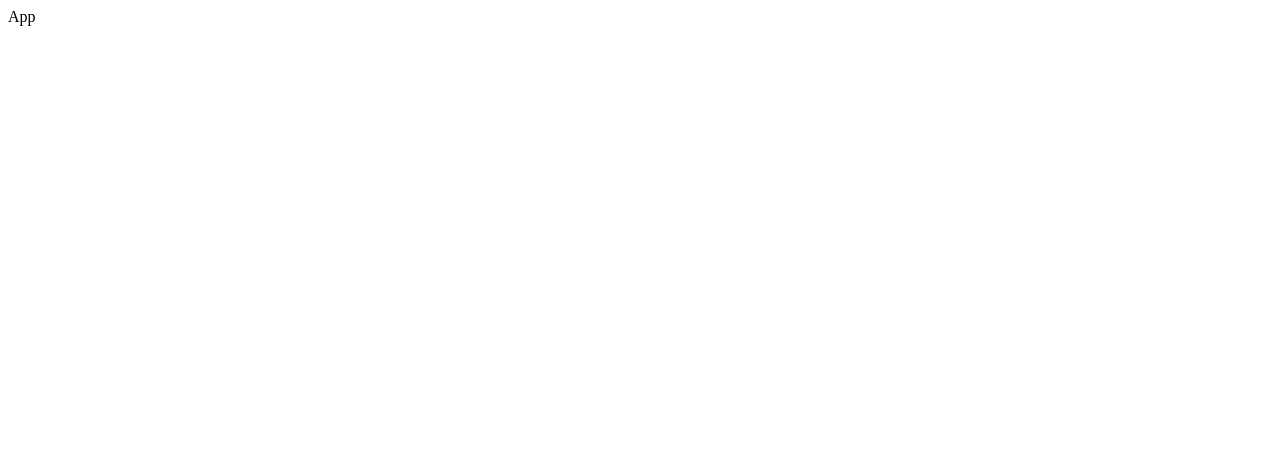
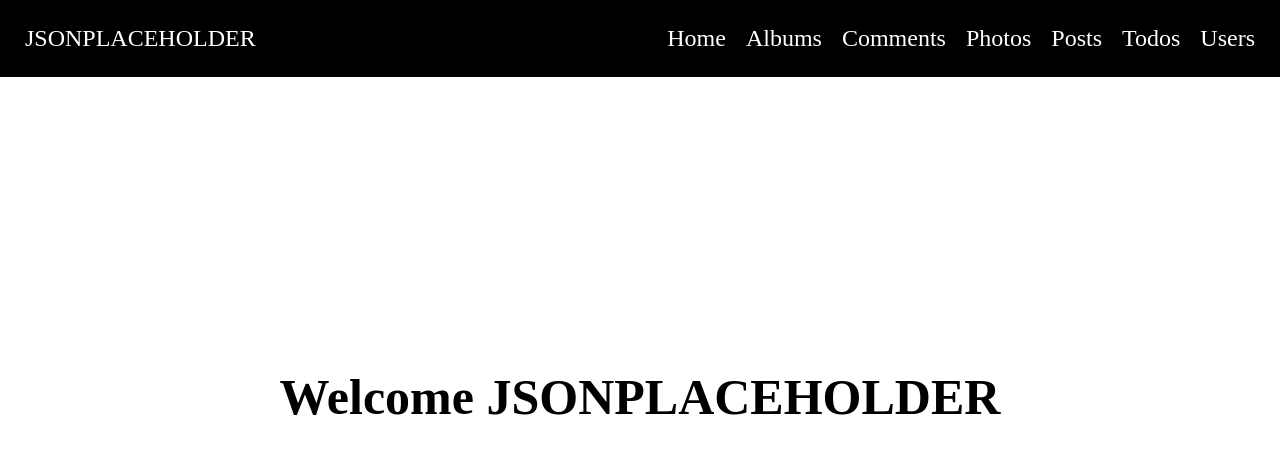
Before and after one commit to Abdulxoliq-1030/typescript-projects, a React (Vite) app: page / in a window 1280 px wide. Shown: the top 454 px of the page. Built offline with nearby package versions, Linux system fonts and the light colour scheme.

Commit message:
albums page complete

```diff
--- a/package.json
+++ b/package.json
@@ -8,14 +8,18 @@
     "preview": "vite preview"
   },
   "dependencies": {
+    "@reduxjs/toolkit": "^1.9.1",
+    "axios": "^1.2.2",
     "bootstrap": "^5.2.1",
     "react": "^18.0.0",
     "react-bootstrap": "^2.5.0",
     "react-dom": "^18.0.0",
     "react-markdown": "^8.0.3",
     "react-qr-code": "^2.0.11",
+    "react-redux": "^8.0.5",
     "react-router-dom": "^6.4.1",
     "react-select": "^5.4.0",
+    "sass": "^1.57.1",
     "uuid": "^9.0.0"
   },
   "devDependencies": {
--- a/src/App.tsx
+++ b/src/App.tsx
@@ -1,9 +1,16 @@
-import React from "react";
+import React, { useEffect } from "react";
+import { Navbar } from "./components";
+import Routes from "./routes/routes";
 
 interface AppProps {}
 
 const App: React.FC<AppProps> = () => {
-  return <div>App</div>;
+  return (
+    <>
+      <Navbar />
+      <Routes />
+    </>
+  );
 };
 
 export default App;
--- /dev/null
+++ b/src/components/index.ts
@@ -0,0 +1 @@
+export {default as Navbar} from "./navbar/navbar"
--- /dev/null
+++ b/src/components/navbar/navbar.tsx
@@ -0,0 +1,25 @@
+import React from "react";
+import { Link } from "react-router-dom";
+import { routes } from "../../routes/config";
+import cls from "./style.module.scss";
+
+interface NavbarProps {}
+
+const Navbar: React.FC<NavbarProps> = () => {
+  return (
+    <div className={cls.wrapper}>
+      <Link className={cls.title} to="/">
+        JSONPLACEHOLDER
+      </Link>
+      <div className={cls.links}>
+        {routes.map((route) => (
+          <Link key={route.path} to={route.path}>
+            {route.title}
+          </Link>
+        ))}
+      </div>
+    </div>
+  );
+};
+
+export default Navbar;
--- /dev/null
+++ b/src/components/navbar/style.module.scss
@@ -0,0 +1,35 @@
+body {
+	margin: 0;
+	padding: 0;
+}
+
+.wrapper {
+	background-color: #000;
+	padding: 25px;
+	color: #fff;
+	display: flex;
+	justify-content: space-between;
+	align-items: center;
+
+	.title {
+		color: #fff;
+		font-size: 24px;
+		text-decoration: none;
+	}
+
+	.links {
+		display: flex;
+		gap: 20px;
+
+		a {
+			font-size: 24px;
+			text-decoration: none;
+			color: #fff;
+			transition: all .2s linear;
+
+			&:hover {
+				color: green;
+			}
+		}
+	}
+}
--- a/src/pages/albums/albums.tsx
+++ b/src/pages/albums/albums.tsx
@@ -1,7 +1,33 @@
-import React from "react";
+import axios from "axios";
+import React, { useEffect, useState } from "react";
+import cls from "./style.module.scss";
 
 interface AlbumsProps {}
 
-const Albums: React.FC<AlbumsProps> = () => <h1>Albums Component</h1>;
+const Albums: React.FC<AlbumsProps> = () => {
+  const [data, setData] = useState([]);
+
+  async function getAlbum() {
+    const { data } = await axios.get(
+      "https://jsonplaceholder.typicode.com/albums"
+    );
+    return setData(data);
+  }
+
+  useEffect(() => {
+    getAlbum();
+  }, []);
+
+  return (
+    <div className={cls.wrapper}>
+      {data.map(({ id, title }) => (
+        <div key={id} className={cls.item}>
+          <h2>{id}</h2>
+          <h1>{title}</h1>
+        </div>
+      ))}
+    </div>
+  );
+};
 
 export default Albums;
--- /dev/null
+++ b/src/pages/albums/style.module.scss
@@ -0,0 +1,11 @@
+.wrapper {
+	display: grid;
+	grid-template-columns: repeat(3,1fr);
+
+
+	.item {
+		display: flex;
+		align-items: center;
+		gap: 15px;
+	}
+}
--- a/src/pages/home/home.tsx
+++ b/src/pages/home/home.tsx
@@ -3,6 +3,10 @@ import cls from "./style.module.scss";
 
 interface HomeProps {}
 
-const Home: React.FC<HomeProps> = () => <h1>Home Component</h1>;
+const Home: React.FC<HomeProps> = () => (
+  <div className={cls.wrapper}>
+    <h1>Welcome JSONPLACEHOLDER</h1>
+  </div>
+);
 
 export default Home;
--- a/src/pages/home/style.module.scss
+++ b/src/pages/home/style.module.scss
@@ -0,0 +1,10 @@
+.wrapper {
+	display: grid;
+	place-items: center;
+	height: 80vh;
+	overflow: hidden;
+
+	h1 {
+		font-size: 50px;
+	}
+}
--- a/src/routes/config.ts
+++ b/src/routes/config.ts
@@ -3,6 +3,7 @@ import * as Pages from "../pages"
 
 interface IRoute {
 path: string;
+title: string;
 Component: ComponentType<any>
 }
 
@@ -10,30 +11,37 @@ Component: ComponentType<any>
 export const routes: IRoute[] = [
 	{
 		path: "/",
-		Component: Pages.Home
+		Component: Pages.Home,
+		title: 'Home'
 	},
 	{
 		path: "/albums",
-		Component: Pages.Albums
+		Component: Pages.Albums,
+		title: "Albums"
 	},
 	{
 		path: "/comments",
-		Component: Pages.Comments
+		Component: Pages.Comments,
+		title: "Comments"
 	},
 	{
 		path: "/photos",
-		Component: Pages.Photos
+		Component: Pages.Photos,
+		title: "Photos"
 	},
 	{
 		path: "/posts",
-		Component: Pages.Posts
+		Component: Pages.Posts,
+		title: "Posts"
 	},
 	{
 		path: "/todos",
-		Component: Pages.Todos
+		Component: Pages.Todos,
+		title: "Todos"
 	},
 	{
 		path: "/users",
-		Component: Pages.Users
+		Component: Pages.Users,
+		title: "Users"
 	},
 ]
--- a/src/routes/routes.tsx
+++ b/src/routes/routes.tsx
@@ -1,9 +1,20 @@
 import React from "react";
 import { Routes as Elements, Route, Navigate } from "react-router-dom";
+import { routes } from "./config";
 interface RoutesProps {}
 
 const Routes: React.FC<RoutesProps> = () => {
-  return <Elements></Elements>;
+  return (
+    <Elements>
+      {routes.map((route) => (
+        <Route
+          path={route.path}
+          key={route.path}
+          element={<route.Component />}
+        />
+      ))}
+    </Elements>
+  );
 };
 
 export default Routes;
```
Also changed, not shown: src/main.tsx (+6 -5 lines), 1 other file (tests, documents, lock files or other folders).
